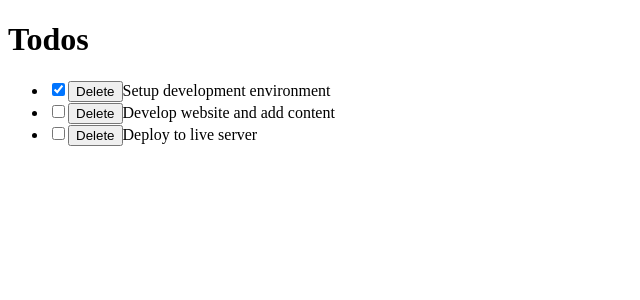
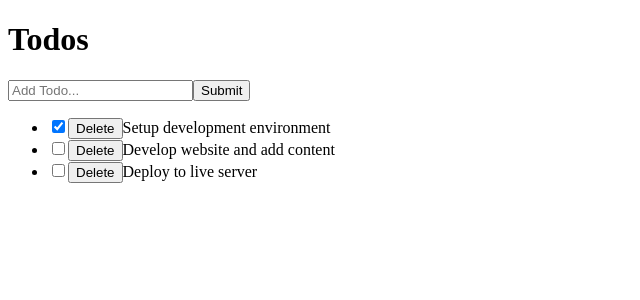
Before and after one commit to talentpachena/react-todo-app, a React (Create React App) app: page / in a window 1280 px wide. Shown: the top 300 px of the page, without its empty margins (0-640 px from the left). Built offline with nearby package versions, Linux system fonts and the light colour scheme.

Commit message:
added input text field and submit button

```diff
--- a/src/components/InputTodo.js
+++ b/src/components/InputTodo.js
@@ -0,0 +1,28 @@
+import React, { Component } from "react"
+
+class InputTodo extends Component {
+    state = {
+        title: ""
+    };
+    //  handle the event and update the state.
+    onChange = e => {
+        this.setState({
+           [e.target.name]: e.target.value
+        });
+    };
+    render() {
+        return (
+            <form>
+                <input
+                    type="text"
+                    placeholder="Add Todo..."
+                    value={this.state.title}
+                    name="title"
+                    onChange={this.onChange}
+                />
+                <button>Submit</button>
+            </form>
+        )
+    }
+}
+export default InputTodo
--- a/src/components/TodoContainer.js
+++ b/src/components/TodoContainer.js
@@ -1,6 +1,7 @@
 import React from "react"
 import TodosList from "./TodosList";
 import Header from "./Header"
+import InputTodo from "./InputTodo"
 
 class TodoContainer extends React.Component {
     state = {
@@ -50,6 +51,7 @@ class TodoContainer extends React.Component {
         return (
             <div>
                 <Header />
+                <InputTodo />
                 <TodosList
                   todos={this.state.todos}
                   handleChangeProps={this.handleChange}
```
